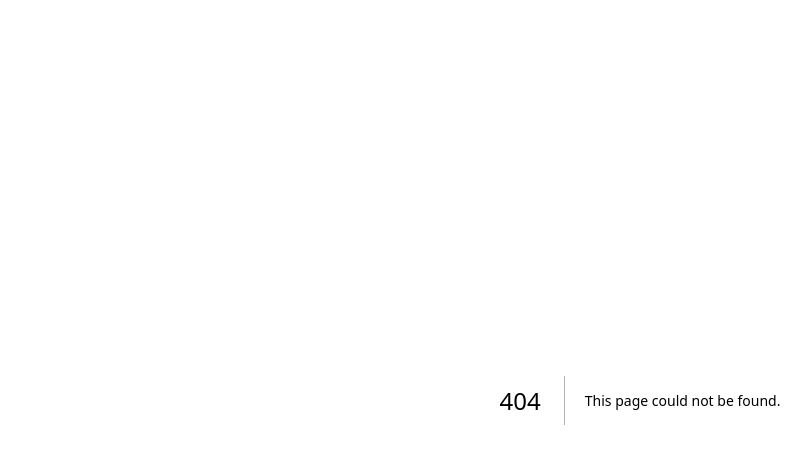
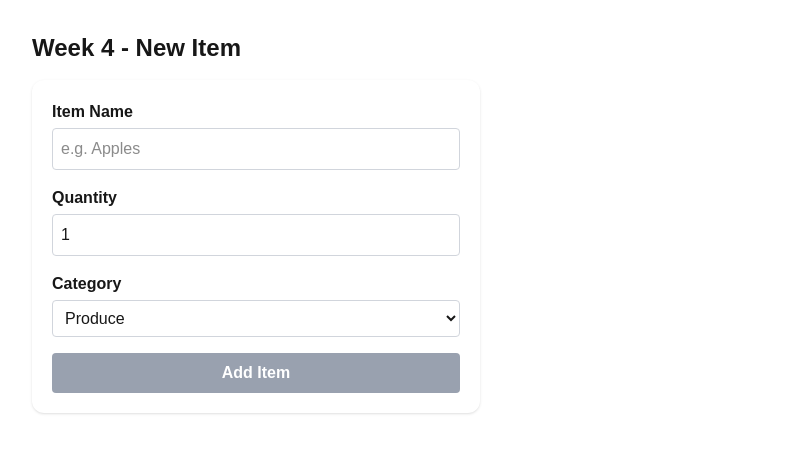
Before and after one commit to ashleibik/cprg306-assignments, a Next.js app: page /week-4 in a window 1280 px wide. Before the commit this address had no page. Shown: the top 464 px of the page, without its empty margins (0-811 px from the left). Built offline with nearby package versions, Linux system fonts and the light colour scheme.

Commit message:
Week 4 NewItem assignment

```diff
--- a/app/page.tsx
+++ b/app/page.tsx
@@ -14,6 +14,9 @@ export default function Page() {
         <li>
           <Link href="/week-3">Week 3 Assignment</Link>
         </li>
+        <li>
+           <Link href="/week-4">Week 4 Assignment</Link>
+        </li>
       </ul>
     </main>
   );
--- /dev/null
+++ b/app/week-4/new-item.tsx
@@ -0,0 +1,104 @@
+"use client";
+
+import { useState } from "react";
+
+export default function NewItem() {
+  const [name, setName] = useState("");
+  const [quantity, setQuantity] = useState(1);
+  const [category, setCategory] = useState("produce");
+
+  const [nameTouched, setNameTouched] = useState(false);
+
+  const isNameValid = name.trim().length >= 2;
+
+  const handleSubmit = (e: React.FormEvent<HTMLFormElement>) => {
+    e.preventDefault();
+
+    if (!name.trim() || name.trim().length < 2) {
+      setNameTouched(true);
+      alert("Item name must be at least 2 characters.");
+      return;
+    }
+
+    const item = {
+      name: name.trim(),
+      quantity,
+      category,
+    };
+
+    console.log(item);
+    alert(`Added item:\nName: ${item.name}\nQuantity: ${item.quantity}\nCategory: ${item.category}`);
+
+    setName("");
+    setQuantity(1);
+    setCategory("produce");
+    setNameTouched(false);
+  };
+
+  const isFormValid = isNameValid;
+
+  return (
+    <form onSubmit={handleSubmit} className="bg-white p-5 rounded-xl shadow space-y-4 max-w-md">
+      <div>
+        <label className="block font-semibold mb-1">Item Name</label>
+        <input
+          type="text"
+          required
+          value={name}
+          onChange={(e) => setName(e.target.value)}
+          onBlur={() => setNameTouched(true)}
+          className={`w-full border p-2 rounded ${
+            !isNameValid && nameTouched ? "border-red-500" : "border-gray-300"
+          }`}
+          placeholder="e.g. Apples"
+        />
+        {!isNameValid && nameTouched && (
+          <p className="text-red-500 text-sm mt-1">Name must be at least 2 characters.</p>
+        )}
+      </div>
+
+      <div>
+        <label className="block font-semibold mb-1">Quantity</label>
+        <input
+          type="number"
+          required
+          min={1}
+          max={99}
+          value={quantity}
+          onChange={(e) => setQuantity(Number(e.target.value))}
+          className="w-full border border-gray-300 p-2 rounded"
+        />
+      </div>
+
+      <div>
+        <label className="block font-semibold mb-1">Category</label>
+        <select
+          value={category}
+          onChange={(e) => setCategory(e.target.value)}
+          className="w-full border border-gray-300 p-2 rounded"
+        >
+          <option value="produce">Produce</option>
+          <option value="dairy">Dairy</option>
+          <option value="bakery">Bakery</option>
+          <option value="meat">Meat</option>
+          <option value="frozen">Frozen Foods</option>
+          <option value="canned">Canned Goods</option>
+          <option value="dry">Dry Goods</option>
+          <option value="beverages">Beverages</option>
+          <option value="snacks">Snacks</option>
+          <option value="household">Household</option>
+          <option value="other">Other</option>
+        </select>
+      </div>
+
+      <button
+        type="submit"
+        disabled={!isFormValid}
+        className="w-full bg-blue-600 text-white font-semibold py-2 rounded
+                   hover:bg-blue-700 disabled:bg-gray-400 disabled:cursor-not-allowed"
+      >
+        Add Item
+      </button>
+    </form>
+  );
+}
--- /dev/null
+++ b/app/week-4/page.tsx
@@ -0,0 +1,10 @@
+import NewItem from "./new-item";
+
+export default function Week4Page() {
+  return (
+    <main className="p-8">
+      <h1 className="text-2xl font-bold mb-4">Week 4 - New Item</h1>
+      <NewItem />
+    </main>
+  );
+}
```
